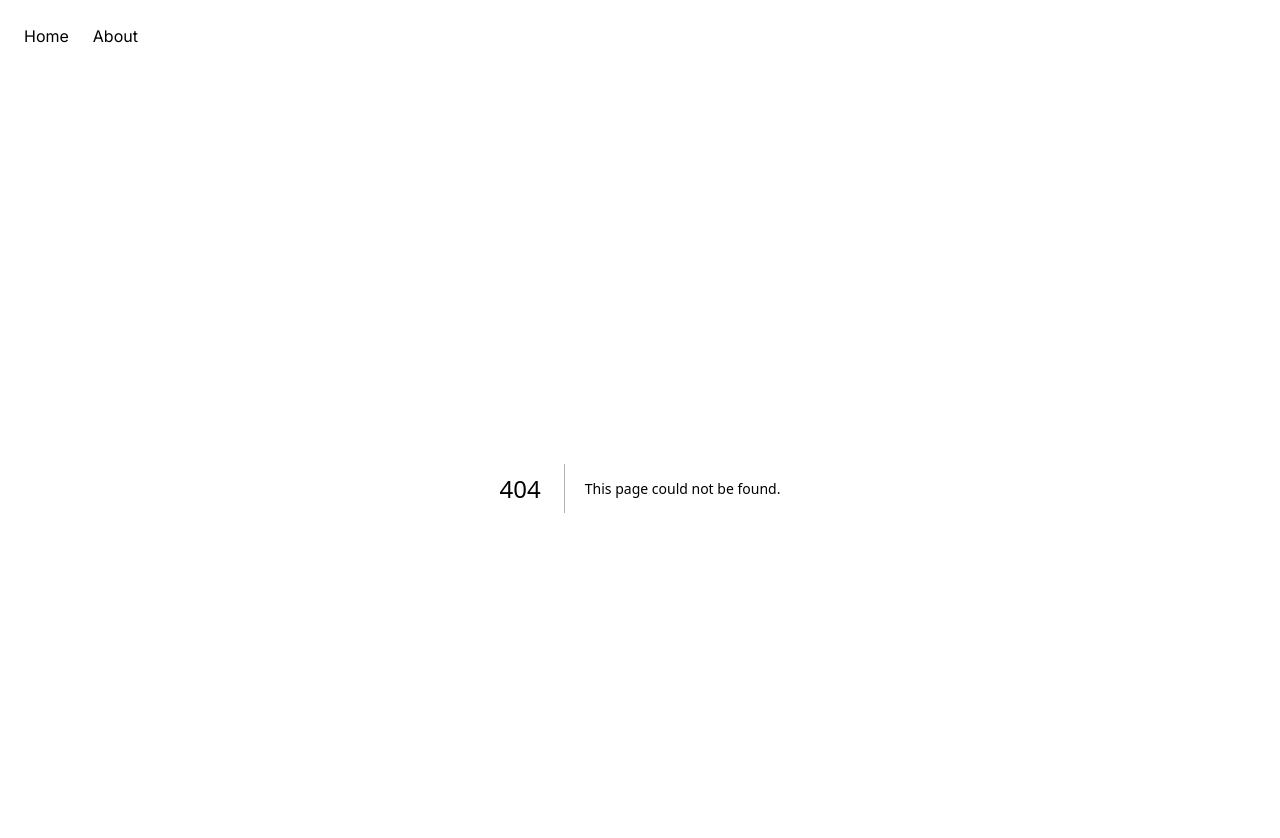
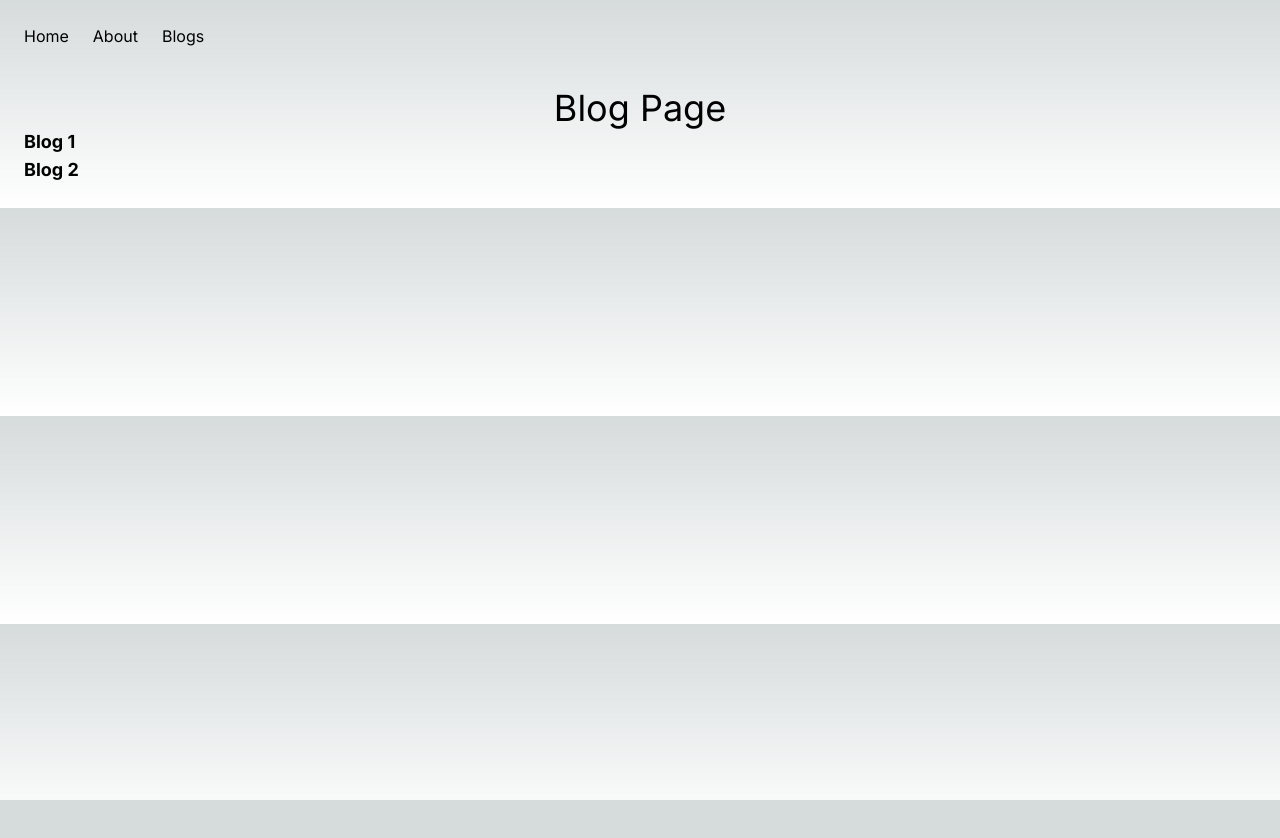
Before and after one commit to Mh-Monzil/next-crash, a Next.js app: page /blogs in a window 1280 px wide. Before the commit this address had no page. Shown: the top 838 px of the page. After the commit the page ends 800 px from the top, so only its background shows below. Built offline with nearby package versions, Linux system fonts and the light colour scheme.

Commit message:
dynamic routind added

```diff
--- /dev/null
+++ b/app/blogs/[id]/page.js
@@ -0,0 +1,12 @@
+import React from 'react';
+
+const BlogPage = ({params}) => {
+    const {id} = params;
+    return (
+        <div>
+            The blog id is : {id}
+        </div>
+    );
+};
+
+export default BlogPage;
--- /dev/null
+++ b/app/blogs/page.js
@@ -0,0 +1,29 @@
+import Link from "next/link";
+import React from "react";
+
+const BlogsPage = () => {
+  const blogs = [
+    {
+      id: 1,
+      title: "Blog 1",
+      description: "Blog 1 description",
+    },
+    {
+      id: 2,
+      title: "Blog 2",
+      description: "Blog 2 description",
+    },
+  ];
+  return (
+    <div>
+      <h2 className="text-4xl text-center">Blog Page</h2>
+      <ul>
+        {blogs.map((blog) => (
+          <Link href={`/blogs/${blog.id}`} key={blog.id} className="block text-lg font-bold">{blog.title}</Link>
+        ))}
+      </ul>
+    </div>
+  );
+};
+
+export default BlogsPage;
--- a/app/layout.js
+++ b/app/layout.js
@@ -17,6 +17,7 @@ export default function RootLayout({ children }) {
           <ul className="flex items-center gap-6 pb-10">
             <li><Link href="/">Home</Link></li>
             <li><Link href="/about">About</Link></li>
+            <li><Link href="/blogs">Blogs</Link></li>
           </ul>
         </nav>
         {children}
```
